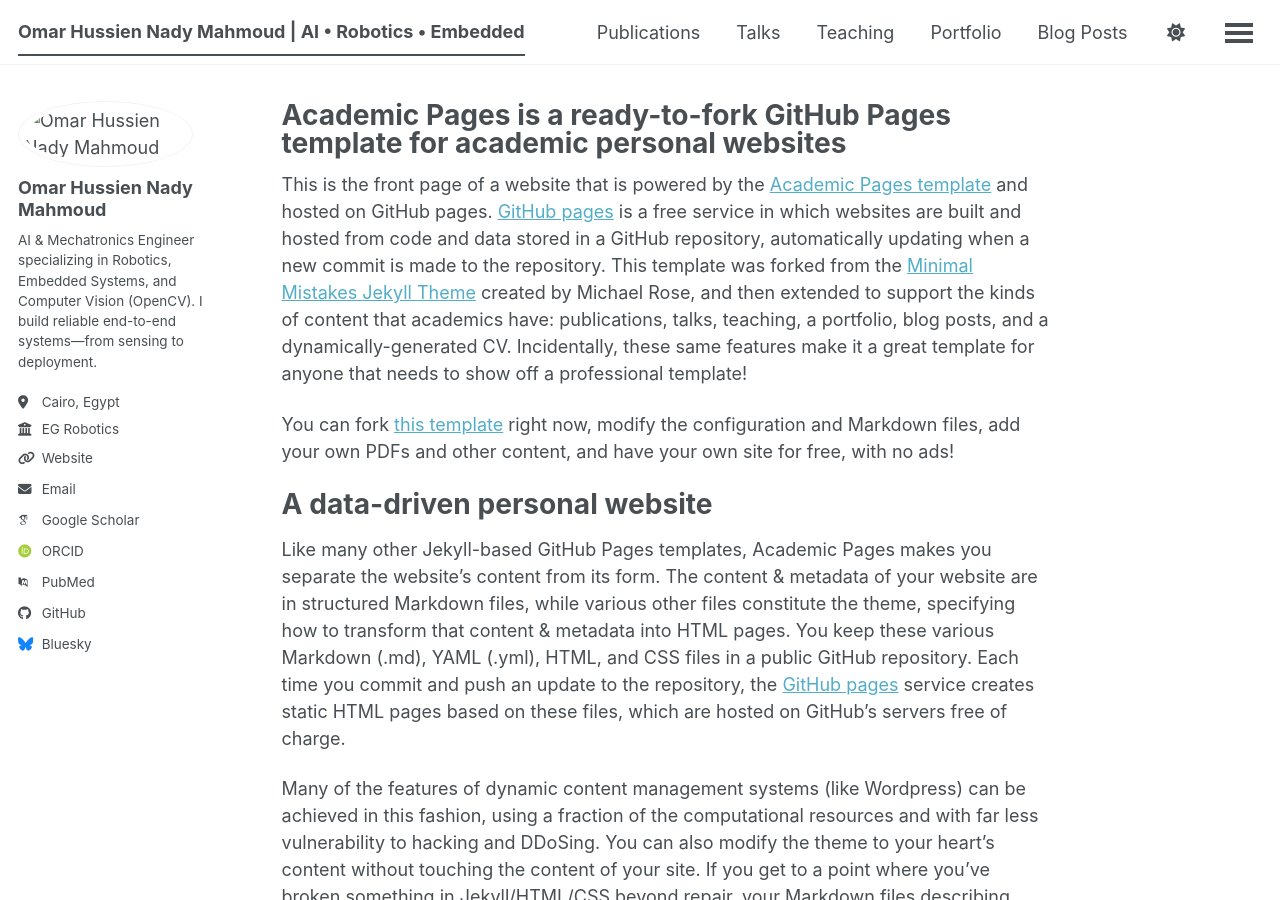
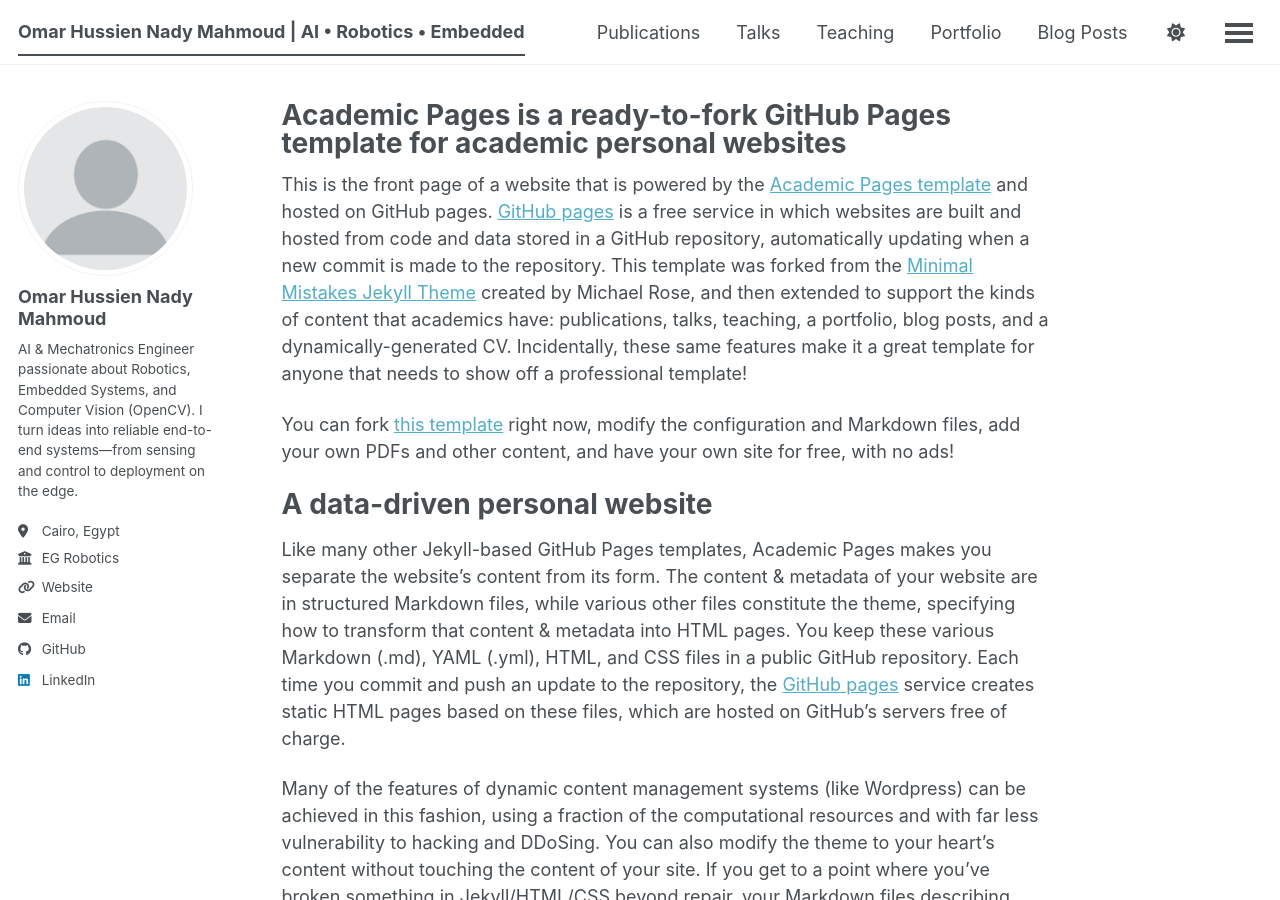
Before and after one commit to omarppp/omarppp.github.io, a Jekyll site: the page built from _pages/about.md, in a window 1280 px wide and 900 px high. Built offline with Jekyll 4.4.1, drawn with Linux system fonts in a browser that asks for light colours; some web fonts are replaced; a script bundle is joined from its source files by our own code; library files that are not in the unit come from our copies; some of the changed lines change nothing that is shown.

Commit message:
Update _config.yml

```diff
--- a/_config.yml
+++ b/_config.yml
@@ -6,79 +6,57 @@
 # `jekyll serve -l -H localhost`. If you change this file, please restart the
 # server process.
 
+# Basic Site Settings
+locale                   : "en-US"
+site_theme               : "default" # The available themes options are "default", "air", "sunrise", "mint", "dirt" and "contrast"
+title                    : "Omar Hussien Nady Mahmoud | AI • Robotics • Embedded"
+title_separator          : "-"
+name                     : &name "Omar Hussien Nady Mahmoud"
+description              : &description "AI & Mechatronics Engineer building robotics and embedded AI systems—focused on computer vision (OpenCV) and edge deployment."
+url                      : "https://omarppp.github.io" # The base hostname & protocol for your site e.g. "https://[your GitHub username].github.io",
+                                                           # or if you already have some other page hosted on Github then use "https://[your GitHub username].github.io/[Your Repo Name]"
+baseurl                  : "" # the subpath of your site, e.g. "/blog"
+repository               : "omarppp/omarppp.github.io"
 
-# Basic Site Settings
-
-locale: "en-US"
-# AcademicPages theme switcher (skins)
-site_theme: "default"           # "default", "air", "sunrise", "mint", "dirt", "contrast"
-minimal_mistakes_skin: "default"
-
-title: "Omar Hussien Nady Mahmoud | AI • Robotics • Embedded"
-title_separator: "-"
-
-name: &name "Omar Hussien Nady Mahmoud"
-description: &description "AI & Mechatronics Engineer building robotics and embedded AI systems, focused on Computer Vision (OpenCV) and edge deployment."
-url: "https://omarppp.github.io"
-baseurl: ""
-repository: "omarppp/omarppp.github.io"
-
-# Site Author
+# Site Author - The following control what appear as part of the author content on the side bar.
+#               If a field is blank the icon and link will not appear, otherwise it will be shown.
+#               Additional customization can be done by editing /_includes/author-profile.html
 author:
-  avatar: "/images/profile.png"
-  name: "Omar Hussien Nady Mahmoud"
-  pronouns: ""
-  bio: "AI & Mechatronics Engineer specializing in Robotics, Embedded Systems, and Computer Vision (OpenCV). I build reliable end-to-end systems—from sensing to deployment."
-  location: "Cairo, Egypt"
-  employer: "EG Robotics"
-  uri: "https://egrobots.com"
-  email: "PUT_YOUR_EMAIL_HERE"
-
-  github: "omarppp"
-  linkedin: "PUT_LINKEDIN_USERNAME_HERE"
-
-
-
-  # Social / Profiles
-  github: "omarppp"
-  linkedin: "PUT_LINKEDIN_USERNAME_HERE"
-  cv: true
-
-  # Optional (uncomment if you have them)
-  # stackoverflow:
-  # twitter:
-  # youtube:
-  # google_scholar:
-  # orcid:
-  # medium:
-
+  # Biographic information
+  avatar           : "profile.png"
+  name             : "Omar Hussien Nady Mahmoud"
+  pronouns         : # example: "she/her"
+  bio              : "AI & Mechatronics Engineer passionate about Robotics, Embedded Systems, and Computer Vision (OpenCV). I turn ideas into reliable end-to-end systems—from sensing and control to deployment on the edge."
+  location         : "Cairo, Egypt"
+  employer         : "EG Robotics"
+  uri              : "https://egrobots.com"
+  email            : "PUT_YOUR_EMAIL_HERE"
 
   # Academic websites
   academia         : # URL
   arxiv            : # URL - Update with the correct link to your profile
-  googlescholar    : "https://scholar.google.com/citations?user=PS_CX0AAAAAJ"
+  googlescholar    : # URL
   inspire-hep      : # URL
   impactstory      : # URL
-  orcid            : "https://orcid.org/yourorcidurl"
+  orcid            : # URL
   semantic         : # URL
   ssrn             : # URL
-  pubmed           : "https://www.ncbi.nlm.nih.gov/pubmed/?term=john+snow"
+  pubmed           : # URL
   researchgate     : # URL
   scopus           : # URL
   zotero           : # URL
-
 
   # Repositories and software development
   bitbucket        : # Username - Update with your username on the site
   codepen          : # Username
   dribbble         : # Username
-  github           : "academicpages"
+  github           : "omarppp"
   kaggle           : # Username
   stackoverflow    : # User number or user number and name (i.e., use "1" or "1/jeff-atwood")
 
   # Social media
   artstation       : # Username
-  bluesky          : "bsky.app" # Replace this with you Bluesky username
+  bluesky          : # Username
   facebook         : # Username
   flickr           : # Username
   foursquare       : # Username
@@ -87,7 +65,7 @@
   keybase          : # Username
   instagram        : # Username
   lastfm           : # Username
-  linkedin         : # Username
+  linkedin         : "PUT_LINKEDIN_USERNAME_HERE"
   mastodon         : # URL
   medium           : # URL
   pinterest        : # Username
```
